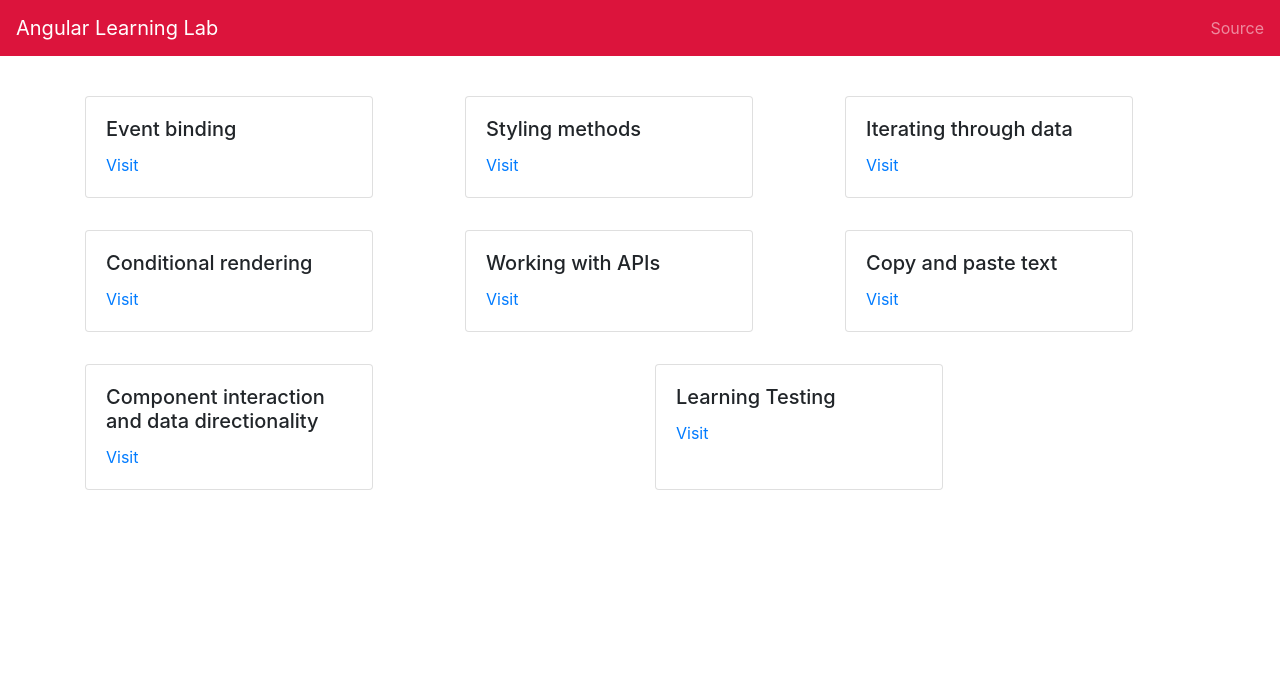
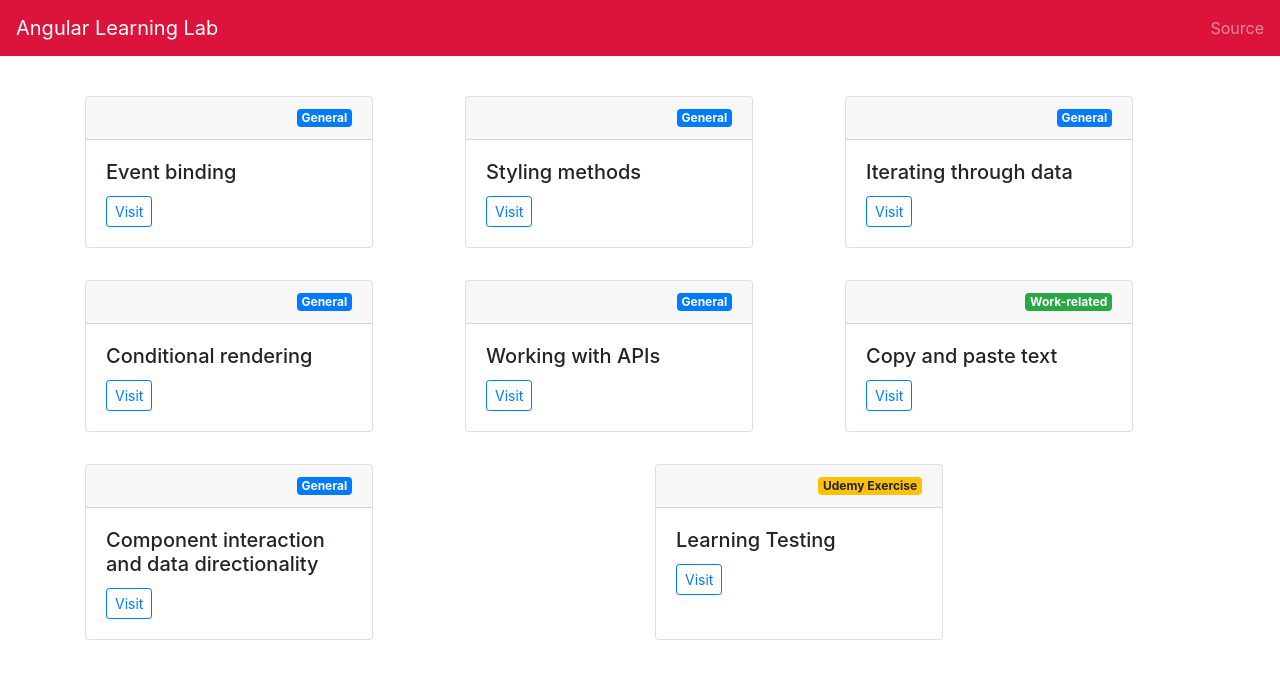
Before and after one commit to thomasabishop/angular-learning-lab, an Angular app: page / in a window 1280 px wide. Shown: the top 676 px of the page. Built offline with nearby package versions, Linux system fonts and the light colour scheme; what ngx-highlightjs would draw is missing.

Commit message:
Add badges to splash based on project category

```diff
--- a/src/app/splash/component-list.ts
+++ b/src/app/splash/component-list.ts
@@ -1,39 +1,48 @@
 interface IComponentList {
   component: string;
+  category: string;
   path: string;
 }
 
 export const componentList: IComponentList[] = [
   {
     component: 'Event binding',
+    category: 'General',
     path: '/click-events',
   },
   {
     component: 'Styling methods',
+    category: 'General',
     path: '/styling-conventions',
   },
   {
     component: 'Iterating through data',
+    category: 'General',
     path: '/data-iterate',
   },
   {
     component: 'Conditional rendering',
+    category: 'General',
     path: '/conditional-rendering',
   },
   {
     component: 'Working with APIs',
+    category: 'General',
     path: '/api-interaction',
   },
   {
     component: 'Copy and paste text',
+    category: 'Work-related',
     path: '/copy-paste',
   },
   {
     component: 'Component interaction and data directionality',
+    category: 'General',
     path: '/component-directionality',
   },
   {
     component: 'Learning Testing',
+    category: 'Udemy Exercise',
     path: 'learning-testing',
   },
 ];
--- a/src/app/splash/splash.component.html
+++ b/src/app/splash/splash.component.html
@@ -4,9 +4,22 @@
     *ngFor="let component of COMPONENT_LIST"
   >
     <div class="card mb-3" style="width: 18rem">
+      <div class="card-header d-flex justify-content-end">
+        <span
+          class="badge"
+          [ngClass]="{
+            'badge-primary': component.category == 'General',
+            'badge-warning': component.category === 'Udemy Exercise',
+            'badge-success': component.category === 'Work-related'
+          }"
+          >{{ component.category }}</span
+        >
+      </div>
       <div class="card-body">
         <h5 class="card-title">{{ component.component }}</h5>
-        <a routerLink="{{ component.path }}" class="card-link">Visit</a>
+        <button class="btn btn-sm btn-outline-primary" routerLink="{{ component.path }}">
+          Visit
+        </button>
       </div>
     </div>
   </div>
--- a/src/app/splash/splash.component.ts
+++ b/src/app/splash/splash.component.ts
@@ -1,4 +1,4 @@
-import {Component, OnInit} from '@angular/core';
+import {Component} from '@angular/core';
 import {componentList} from './component-list';
 
 @Component({
@@ -6,9 +6,6 @@
   templateUrl: './splash.component.html',
   styleUrls: ['./splash.component.less'],
 })
-export class SplashComponent implements OnInit {
-  constructor() {}
-
-  ngOnInit(): void {}
-  COMPONENT_LIST = componentList;
+export class SplashComponent {
+  public COMPONENT_LIST = componentList;
 }
```
